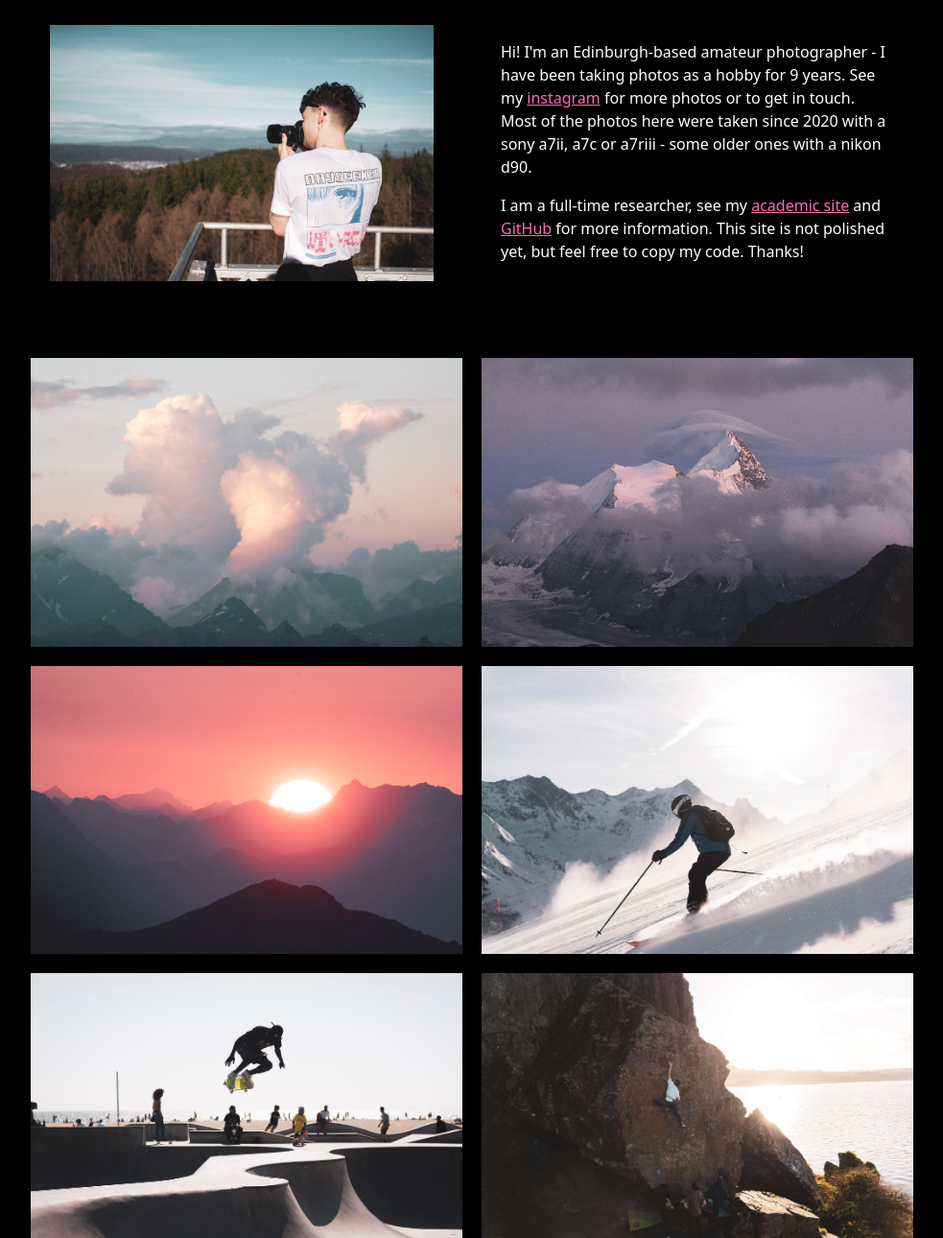
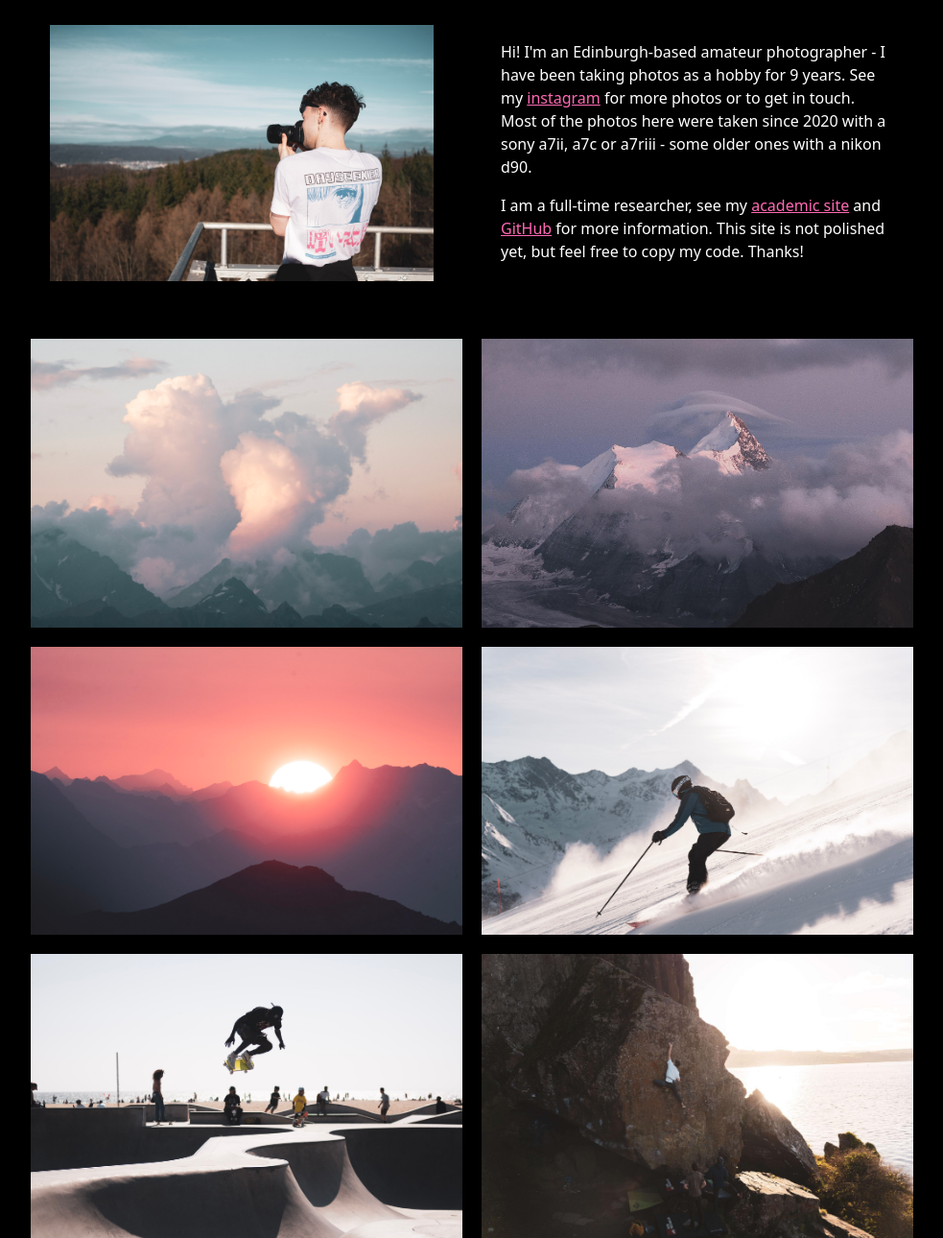
Before and after one commit to ckessler2/ckessler2.github.io, a plain HTML site: page photography.html in a window 1280 px wide. Shown: the part 174-1464 px from the top of the page at 96% size, without its empty margins (148-1131 px from the left). Drawn offline with Linux system fonts and the light colour scheme.

Commit message:
centered header, moved grid up

```diff
--- a/style2.css
+++ b/style2.css
@@ -32,6 +32,12 @@ body {
     min-height: 50vh; /* Optional: Ensure the body covers at least the whole viewport height */
     color:white;
     align-items: center;
+
+    display: flex;
+    flex-direction: column;  /* Stacks children vertically */
+    align-items: center;     /* Horizontally centers them */
+    justify-content: center; /* Optional: Vertically centers all content of the body */
+    min-height: 100vh;
 }
 
 
@@ -81,6 +87,7 @@ header {
 
 .name-and-links h1 {
     margin-bottom: 5px; /* Minimalistic margin to keep tight spacing */
+    text-align: center;
 }
 
 .social-links {
@@ -162,7 +169,8 @@ a {
     }
 
     .photo-grid {
-        grid-template-columns: 1fr
+        grid-template-columns: 1fr;
+
     }
 
 }
@@ -172,7 +180,7 @@ a {
     grid-template-columns: repeat(auto-fill, minmax(300px));
     grid-gap: 20px; /* Space between each photo */
     padding: 20px;
-    margin-top: 20px;
+    margin-top: 00px;
 }
 
 .photo-grid img {
```
